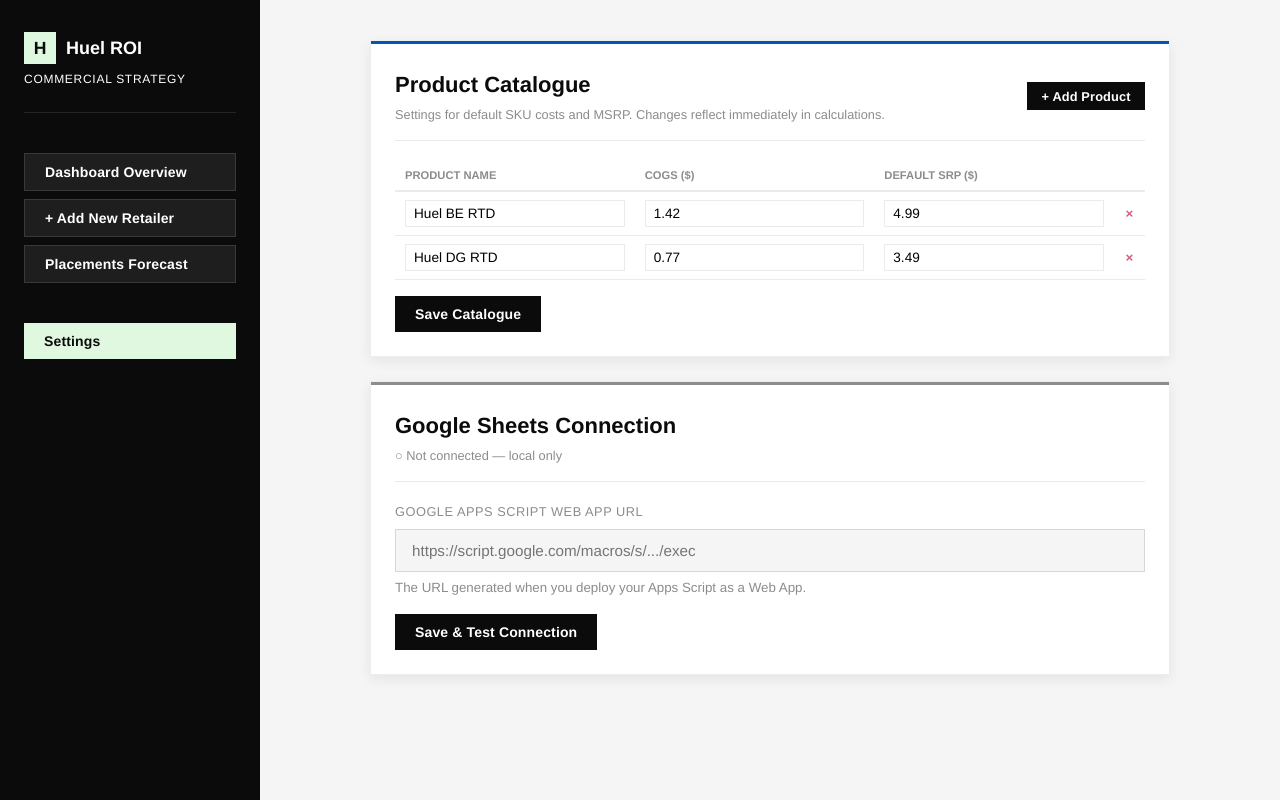
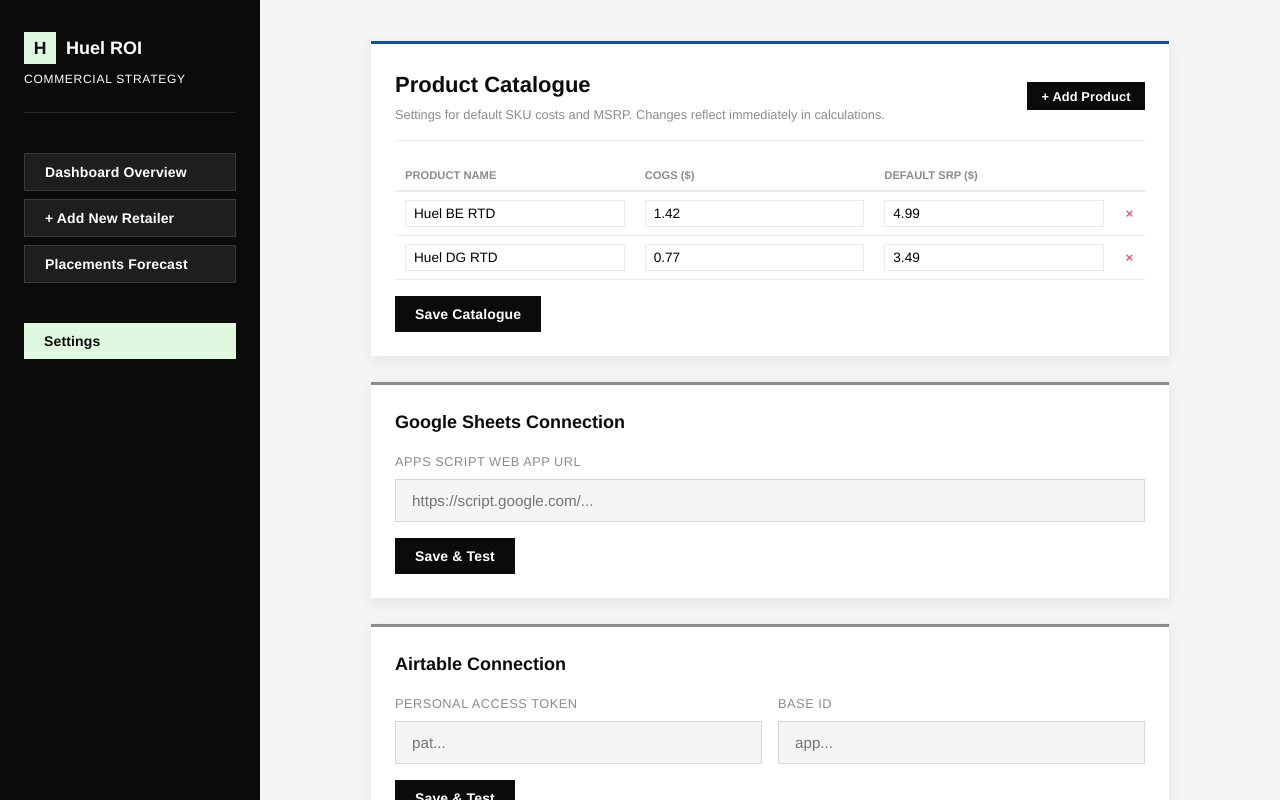
Before and after one commit to hammah12/huel-roi-dashboard, a React (Vite) app: page / in a window 1280 px wide. Both pictures are taken after a click on the button "Settings". Shown: the top 800 px of the page. Built offline with nearby package versions, Linux system fonts and the light colour scheme.

Commit message:
Restore Airtable sync, units breakdown, and product management

```diff
--- a/src/components/Settings.jsx
+++ b/src/components/Settings.jsx
@@ -1,5 +1,6 @@
 import React, { useState, useEffect } from 'react';
-import { getSyncUrl, setSyncUrl, fetchPricingData } from '../utils/googleSheetsSync';
+import { getSyncUrl as getGSheetsUrl, setSyncUrl as setGSheetsUrl, fetchPricingData as fetchGSheetsPricing } from '../utils/googleSheetsSync';
+import { getConfig as getAirtableConfig, setConfig as setAirtableConfig, testConnection as testAirtable, fetchPricingData as fetchAirtablePricing } from '../utils/airtableSync';
 import { updateDynamicPricing } from '../utils/calculations';
 
 // ── Default product catalogue ──────────────────────────────────────────────
@@ -24,6 +25,35 @@
         productMap[p.name] = { cogs: Number(p.cogs), defaultSrp: Number(p.defaultSrp) };
     });
     updateDynamicPricing({}, productMap);
+}
+
+// ── Mini schema table component ───────────────────────────────────
+function SchemaTable({ title, rows }) {
+    return (
+        <div style={{ marginBottom: '1.25rem' }}>
+            <p style={{ fontWeight: 700, fontSize: '0.8rem', color: 'var(--huel-dark)', textTransform: 'uppercase', letterSpacing: '0.05em', marginBottom: '6px' }}>
+                {title}
+            </p>
+            <table style={{ width: '100%', borderCollapse: 'collapse', fontSize: '0.8rem' }}>
+                <thead>
+                    <tr style={{ background: 'var(--huel-dark)', color: '#fff' }}>
+                        <th style={{ padding: '6px 10px', textAlign: 'left', fontWeight: 600 }}>Field</th>
+                        <th style={{ padding: '6px 10px', textAlign: 'left', fontWeight: 600 }}>Type</th>
+                        <th style={{ padding: '6px 10px', textAlign: 'left', fontWeight: 600 }}>Notes</th>
+                    </tr>
+                </thead>
+                <tbody>
+                    {rows.map((r, i) => (
+                        <tr key={i} style={{ borderBottom: '1px solid var(--border-light)', background: i % 2 === 0 ? '#fff' : 'var(--huel-light-gray)' }}>
+                            <td style={{ padding: '6px 10px', fontFamily: 'monospace', color: 'var(--huel-blue)' }}>{r[0]}</td>
+                            <td style={{ padding: '6px 10px', color: 'var(--huel-mid-gray)' }}>{r[1]}</td>
+                            <td style={{ padding: '6px 10px', color: 'var(--huel-dark)' }}>{r[2]}</td>
+                        </tr>
+                    ))}
+                </tbody>
+            </table>
+        </div>
+    );
 }
 
 // ── Product Catalogue Card ─────────────────────────────────────────────────
@@ -112,104 +142,144 @@
 
 // ── Main Settings Component ────────────────────────────────────────────────
 export default function Settings({ onDataLoaded, onProductsUpdated }) {
-    const [url, setUrl] = useState('');
-    const [status, setStatus] = useState(null);
-    const [isLoading, setIsLoading] = useState(false);
-    const [isConnected, setIsConnected] = useState(false);
+    // GSheets state
+    const [gsUrl, setGsUrl] = useState('');
+    const [gsStatus, setGsStatus] = useState(null);
+    const [isGsLoading, setIsGsLoading] = useState(false);
+    const [isGsConnected, setIsGsConnected] = useState(false);
+
+    // Airtable state
+    const [atToken, setAtToken] = useState('');
+    const [atBaseId, setAtBaseId] = useState('');
+    const [atStatus, setAtStatus] = useState(null);
+    const [isAtLoading, setIsAtLoading] = useState(false);
+    const [isAtConnected, setIsAtConnected] = useState(false);
+
+    const [showGuide, setShowGuide] = useState(false);
 
     useEffect(() => {
-        const savedUrl = getSyncUrl();
-        if (savedUrl) {
-            setUrl(savedUrl);
-            setIsConnected(true);
+        const savedGsUrl = getGSheetsUrl();
+        if (savedGsUrl) {
+            setGsUrl(savedGsUrl);
+            setIsGsConnected(true);
         }
-    }, []);
 
-    const handleSave = async (e) => {
+        const atConfig = getAirtableConfig();
+        if (atConfig) {
+            setAtToken(atConfig.token);
+            setAtBaseId(atConfig.baseId);
+            setIsAtConnected(true);
+        }
+    }, [getGSheetsUrl, getAirtableConfig]);
+
+    const handleGsSave = async (e) => {
         e.preventDefault();
-
-        if (!url) {
-            setSyncUrl('');
-            setIsConnected(false);
-            setStatus({ type: 'info', message: 'Sync disabled. Data will save locally only.' });
+        if (!gsUrl) {
+            setGSheetsUrl('');
+            setIsGsConnected(false);
+            setGsStatus({ type: 'info', message: 'Sync disabled.' });
             return;
         }
-
-        setIsLoading(true);
-        setStatus({ type: 'info', message: 'Testing Google Sheets connection...' });
-
+        setIsGsLoading(true);
+        setGsStatus({ type: 'info', message: 'Testing connection...' });
         try {
-            const data = await fetchPricingData();
-            if (data && (Object.keys(data.pricingTiers || {}).length || Object.keys(data.products || {}).length)) {
-                setSyncUrl(url);
+            const data = await fetchGSheetsPricing();
+            if (data) {
+                setGSheetsUrl(gsUrl);
                 updateDynamicPricing(data.pricingTiers, data.products);
-                setStatus({ type: 'success', message: 'Successfully connected to Google Sheet!' });
-                setIsConnected(true);
+                setGsStatus({ type: 'success', message: 'Connected to Google Sheets!' });
+                setIsGsConnected(true);
                 if (onDataLoaded) onDataLoaded();
             } else {
-                setStatus({ type: 'error', message: 'Connected, but no valid pricing data found. Check your sheet tabs.' });
-                setIsConnected(false);
+                setGsStatus({ type: 'error', message: 'Failed to fetch data.' });
             }
         } catch (err) {
-            setStatus({ type: 'error', message: `Connection failed: ${err.message}` });
-            setIsConnected(false);
-        } finally {
-            setIsLoading(false);
+            setGsStatus({ type: 'error', message: err.message });
+        } finally { setIsGsLoading(false); }
+    };
+
+    const handleAtSave = async (e) => {
+        e.preventDefault();
+        if (!atToken || !atBaseId) {
+            setAirtableConfig({ token: '', baseId: '' });
+            setIsAtConnected(false);
+            setAtStatus({ type: 'info', message: 'Sync disabled.' });
+            return;
         }
+        setIsAtLoading(true);
+        setAtStatus({ type: 'info', message: 'Testing connection...' });
+        try {
+            setAirtableConfig({ token: atToken, baseId: atBaseId });
+            const test = await testAirtable();
+            if (test.success) {
+                const data = await fetchAirtablePricing();
+                if (data) updateDynamicPricing(data.pricingTiers, data.products);
+                setAtStatus({ type: 'success', message: 'Connected to Airtable!' });
+                setIsAtConnected(true);
+                if (onDataLoaded) onDataLoaded();
+            } else {
+                setAtStatus({ type: 'error', message: test.error });
+            }
+        } catch (err) {
+            setAtStatus({ type: 'error', message: err.message });
+        } finally { setIsAtLoading(false); }
     };
+
+    const statusStyle = (type) => ({
+        marginBottom: '1rem', padding: '0.75rem', background: '#f8f8f8',
+        borderLeft: `3px solid ${type === 'success' ? 'var(--huel-blue)' : 'var(--huel-pink)'}`,
+        fontSize: '0.85rem'
+    });
 
     return (
         <div style={{ maxWidth: '800px', margin: '0 auto', display: 'flex', flexDirection: 'column', gap: '1.5rem' }}>
             <ProductCatalogue onProductsUpdated={onProductsUpdated} />
 
+            {/* Google Sheets Section */}
             <div className="glass-card">
-                <div style={{ height: '3px', background: isConnected ? 'var(--huel-blue)' : 'var(--huel-mid-gray)', margin: '-1.5rem -1.5rem 1.5rem -1.5rem' }} />
-                <div style={{ marginBottom: '1.25rem', borderBottom: '1px solid var(--border-light)', paddingBottom: '1rem' }}>
-                    <h2 style={{ color: 'var(--huel-dark)', margin: 0, marginBottom: '4px', fontFamily: 'var(--font-heading)' }}>
-                        Google Sheets Connection
-                    </h2>
-                    <p style={{ margin: 0, fontSize: '0.8rem', color: isConnected ? 'var(--huel-blue)' : 'var(--huel-mid-gray)' }}>
-                        {isConnected ? '● Connected to live sheet' : '○ Not connected — local only'}
-                    </p>
-                </div>
+                <div style={{ height: '3px', background: isGsConnected ? 'var(--huel-blue)' : 'var(--huel-mid-gray)', margin: '-1.5rem -1.5rem 1.5rem -1.5rem' }} />
+                <h3 className="mb-4">Google Sheets Connection</h3>
+                <form onSubmit={handleGsSave}>
+                    <div className="form-group mb-4">
+                        <label className="form-label">Apps Script Web App URL</label>
+                        <input type="url" value={gsUrl} onChange={e => setGsUrl(e.target.value)} className="form-input" placeholder="https://script.google.com/..." />
+                    </div>
+                    {gsStatus && <div style={statusStyle(gsStatus.type)}>{gsStatus.message}</div>}
+                    <button type="submit" className="btn btn-primary" disabled={isGsLoading}>{isGsLoading ? 'Connecting...' : 'Save & Test'}</button>
+                </form>
+            </div>
 
-                <form onSubmit={handleSave}>
-                    <div className="form-group mb-4">
-                        <label className="form-label">Google Apps Script Web App URL</label>
-                        <input
-                            type="url"
-                            value={url}
-                            onChange={e => setUrl(e.target.value)}
-                            className="form-input"
-                            placeholder="https://script.google.com/macros/s/.../exec"
-                        />
-                        <small style={{ marginTop: '6px', display: 'block', color: 'var(--huel-mid-gray)' }}>
-                            The URL generated when you deploy your Apps Script as a Web App.
-                        </small>
+            {/* Airtable Section */}
+            <div className="glass-card">
+                <div style={{ height: '3px', background: isAtConnected ? 'var(--huel-blue)' : 'var(--huel-mid-gray)', margin: '-1.5rem -1.5rem 1.5rem -1.5rem' }} />
+                <h3 className="mb-4">Airtable Connection</h3>
+                <form onSubmit={handleAtSave}>
+                    <div className="grid grid-cols-2 gap-4 mb-4">
+                        <div>
+                            <label className="form-label">Personal Access Token</label>
+                            <input type="password" value={atToken} onChange={e => setAtToken(e.target.value)} className="form-input" placeholder="pat..." />
+                        </div>
+                        <div>
+                            <label className="form-label">Base ID</label>
+                            <input type="text" value={atBaseId} onChange={e => setAtBaseId(e.target.value)} className="form-input" placeholder="app..." />
+                        </div>
                     </div>
+                    {atStatus && <div style={statusStyle(atStatus.type)}>{atStatus.message}</div>}
+                    <button type="submit" className="btn btn-primary" disabled={isAtLoading}>{isAtLoading ? 'Connecting...' : 'Save & Test'}</button>
+                </form>
+            </div>
 
-                    {status && (
-                        <div style={{ marginBottom: '1rem', padding: '0.75rem', background: '#f8f8f8', borderLeft: `3px solid ${status.type === 'success' ? 'var(--huel-blue)' : 'var(--huel-pink)'}`, fontSize: '0.85rem' }}>
-                            {status.message}
-                        </div>
-                    )}
-
-                    <div style={{ display: 'flex', gap: '0.75rem' }}>
-                        <button type="submit" className="btn btn-primary" disabled={isLoading}>
-                            {isLoading ? 'Syncing...' : 'Save & Test Connection'}
-                        </button>
-                        {isConnected && (
-                            <button type="button" className="btn btn-secondary" onClick={() => {
-                                setSyncUrl('');
-                                setUrl('');
-                                setIsConnected(false);
-                                setStatus({ type: 'info', message: 'Disconnected.' });
-                            }}>
-                                Disconnect
-                            </button>
-                        )}
+            {/* Schema Guide */}
+            <div className="glass-card">
+                <button onClick={() => setShowGuide(!showGuide)} style={{ width: '100%', background: 'none', border: 'none', cursor: 'pointer', textAlign: 'left', padding: 0 }}>
+                    <h3 style={{ margin: 0 }}>{showGuide ? '▲' : '▼'} Airtable Base Setup Guide</h3>
+                </button>
+                {showGuide && (
+                    <div style={{ marginTop: '1.25rem' }}>
+                        <SchemaTable title="Table: Retailers" rows={[['Name', 'Text', 'Primary'], ['Client Type', 'Select', 'Vending | Airport | Food Service'], ['Synced At', 'Date', 'Auto']]} />
+                        <SchemaTable title="Table: Products" rows={[['Retailer', 'Link', 'Linked to Retailers'], ['Product Name', 'Select', 'Huel BE RTD | Huel DG RTD'], ['Num Stores', 'Number', ''], ['Base Velocity', 'Number', '']]} />
                     </div>
-                </form>
+                )}
             </div>
         </div>
     );
```
Also changed, not shown: src/App.jsx (+23 -5 lines), src/components/DashboardOverview.jsx (+41 -12 lines).
